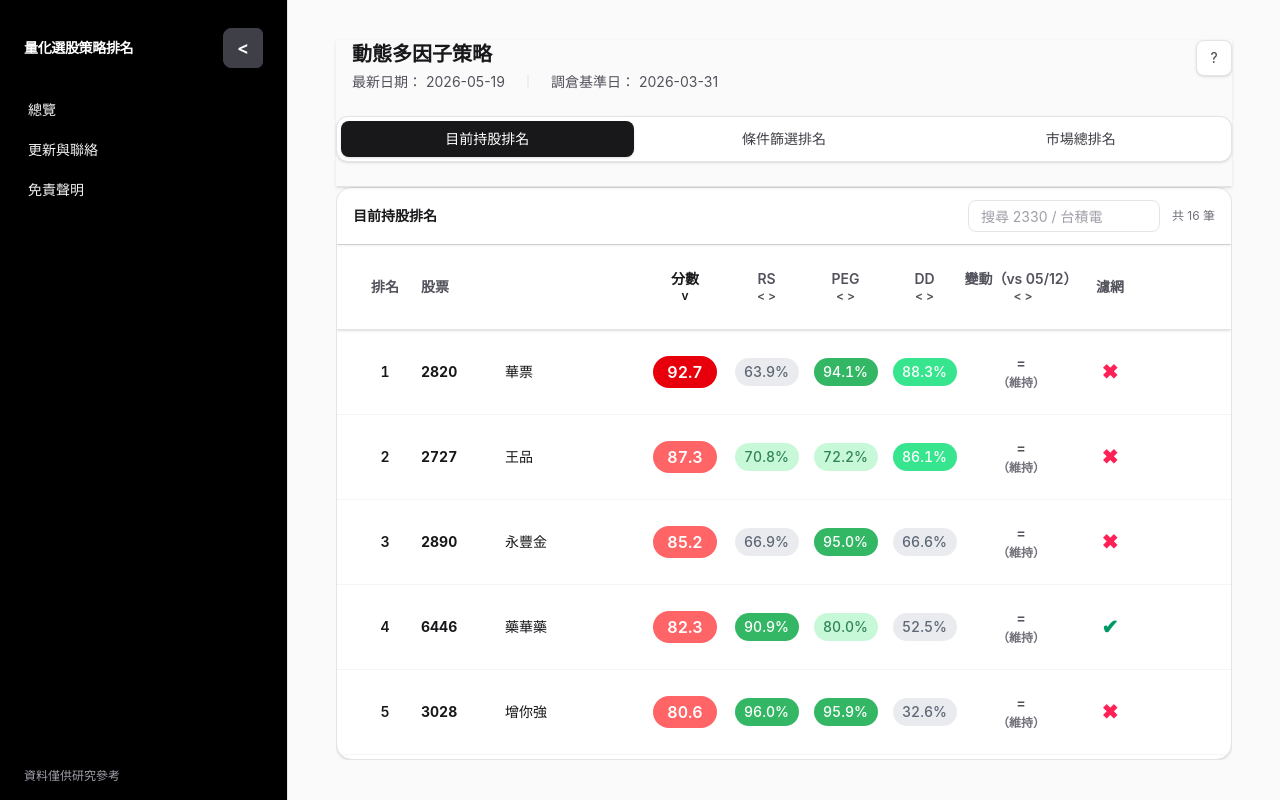
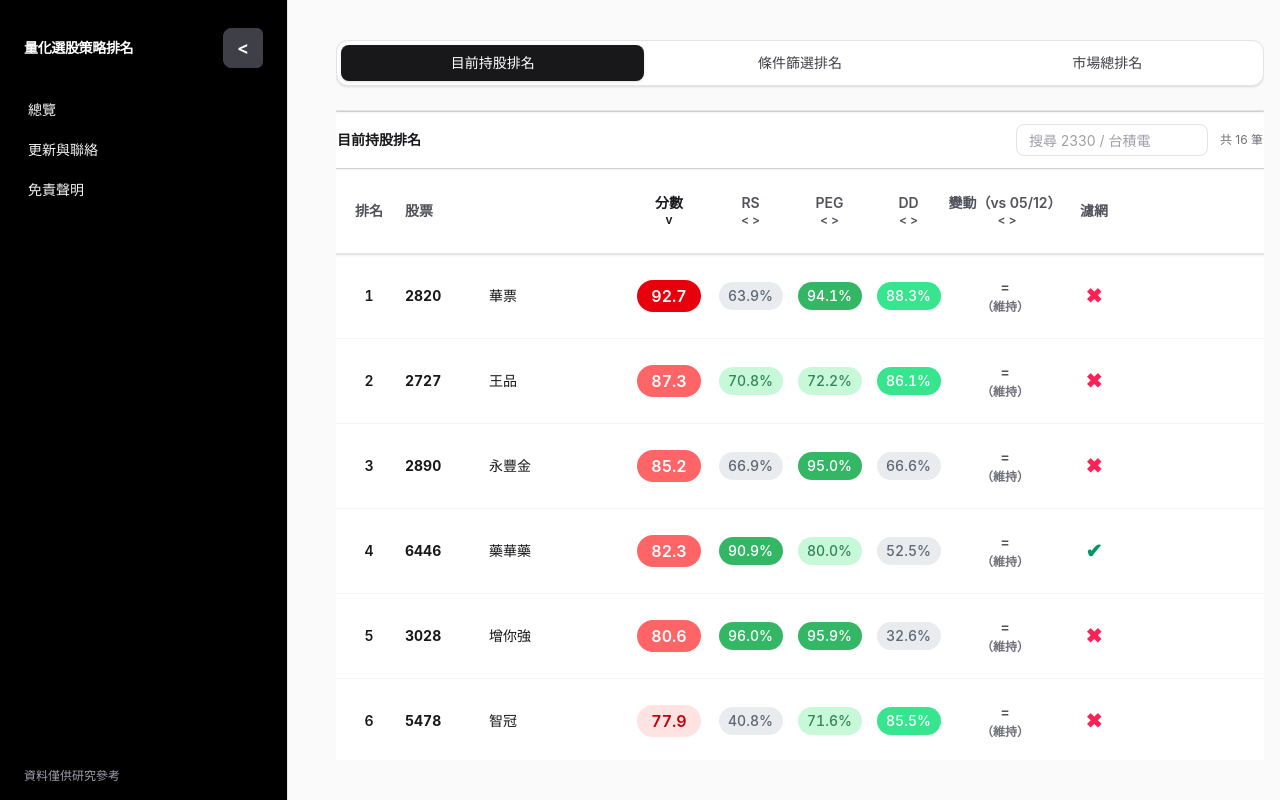
Before and after one commit to amu-0713/my-stock-rank, a React (Vite) app: page /strategy/1 in a window 1280 px wide. Built offline with nearby package versions, Linux system fonts and the light colour scheme.

Commit message:
Update StrategyPage.jsx

```diff
--- a/src/pages/StrategyPage.jsx
+++ b/src/pages/StrategyPage.jsx
@@ -103,9 +103,9 @@ export default function StrategyPage() {
 
   return (
     <AppSidebarLayout contentClassName="max-w-[960px] mx-auto">
-      <div className="flex h-[calc(100vh-3rem)] min-h-0 flex-col sm:h-[calc(100vh-5rem)] max-w-[960px] mx-auto">
+      <div className="flex h-[calc(100vh-3rem)] min-h-0 flex-col sm:h-[calc(100vh-5rem)] max-w-[960px] mx-auto landscape:max-w-none landscape:mx-0 landscape:w-[calc(100%+2rem)] landscape:-mx-4 landscape:overflow-x-hidden">
         <div className="sticky top-0 z-50 space-y-4 border-b border-zinc-200 bg-zinc-50 pb-4 shadow-sm sm:space-y-6 sm:pb-6">
-          <div className="flex items-start justify-between gap-3">
+          <div className="flex items-start justify-between gap-3 landscape:hidden sm:flex">
             <div>
               <div className="pl-4 text-lg font-semibold sm:text-xl">{title}</div>
               {/* 日期資訊 - 手機版自動換行 */}
@@ -137,7 +137,7 @@ export default function StrategyPage() {
           <Tabs items={tabItems} activeId={activeTab} onChange={setActiveTab} />
         </div>
 
-        <div className="min-h-0 flex-1 overflow-y-auto bg-zinc-50">
+        <div className="min-h-0 flex-1 overflow-y-auto bg-zinc-50 landscape:overflow-hidden landscape:-mx-4 landscape:w-[calc(100%+2rem)]">
           {loading ? (
             <div className="rounded-xl border border-zinc-200 bg-white p-5 text-sm text-zinc-600">
               資料載入中...
@@ -147,6 +147,7 @@ export default function StrategyPage() {
               {error}
             </div>
           ) : (
+            <div className="h-full min-h-0 landscape:h-[calc(100vh-3rem-1px)]">
               <RankList
                 title={tabItems.find((tab) => tab.id === activeTab)?.label}
                 rows={data?.[activeTab] ?? []}
@@ -155,6 +156,7 @@ export default function StrategyPage() {
                 compareDate={data?.compare_date}
                 strategyId={id}                    // ← 關鍵：傳給 RankList 判斷要顯示哪些欄位
               />
+            </div>
           )}
         </div>
       </div>
```
Lines whose indentation alone changed are shown as unchanged.
